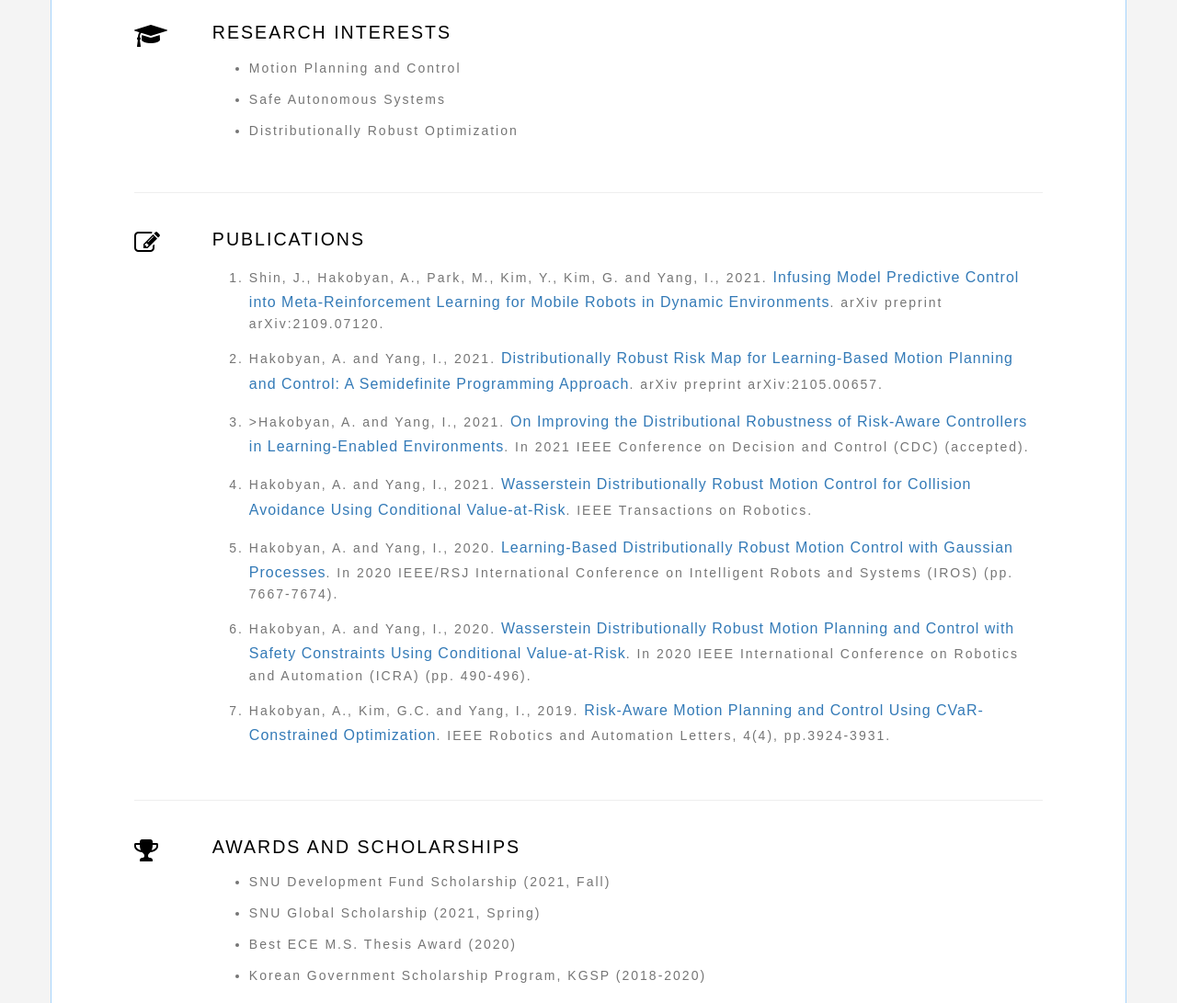
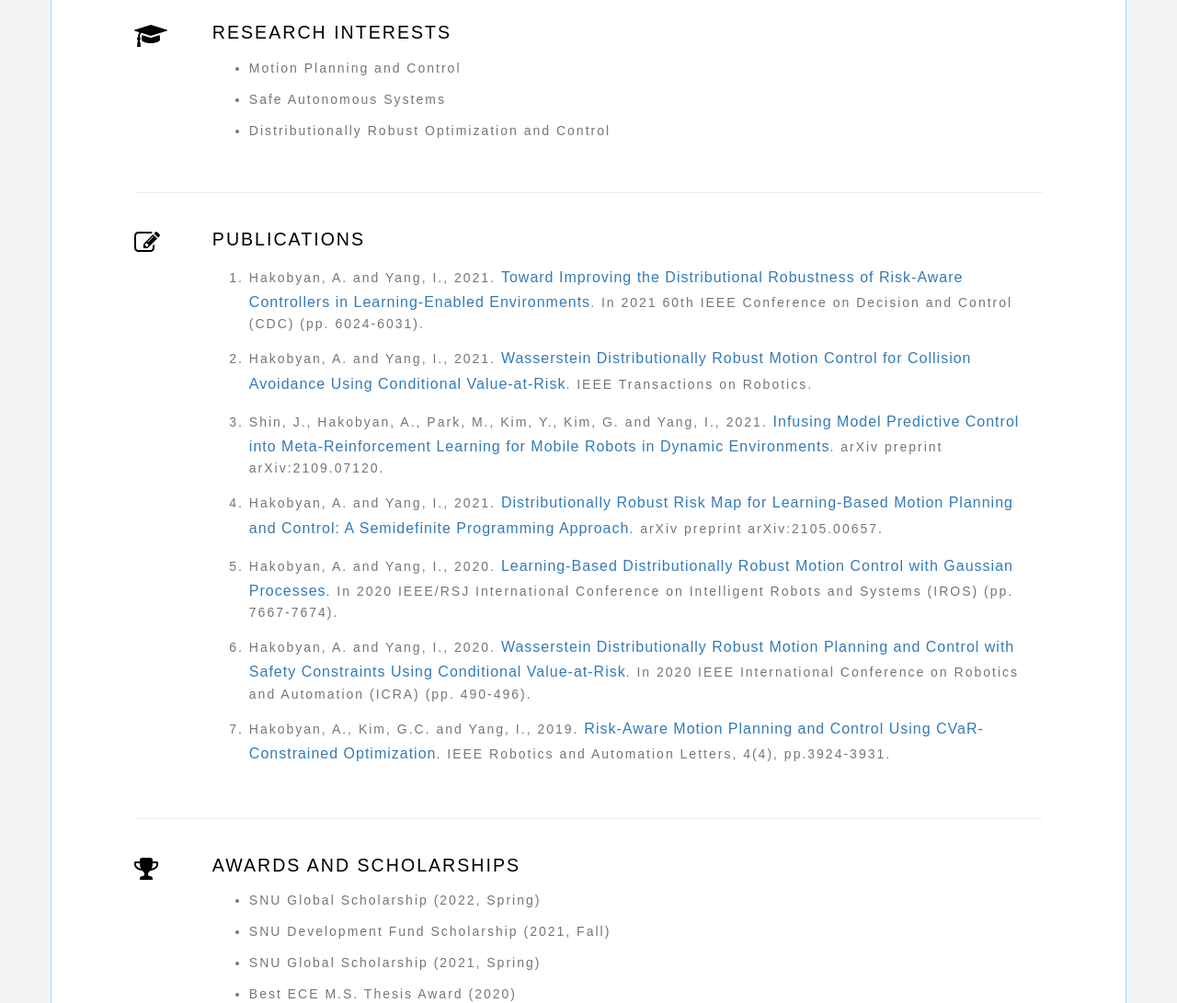
Before and after one commit to astghikhakobyan/astghikhakobyan.github.io, a plain HTML site: page index.html in a window 1280 px wide. Shown: the part 680-1771 px from the top of the page at 92% size. Drawn offline with nearby package versions, Linux system fonts and the light colour scheme; a web font is replaced by a local one.

Commit message:
Update index.html

```diff
--- a/index.html
+++ b/index.html
@@ -96,7 +96,7 @@
 					<ul>
 						<li>Motion Planning and Control</li>
 						<li>Safe Autonomous Systems</li>
-						<li>Distributionally Robust Optimization</li>
+						<li>Distributionally Robust Optimization and Control</li>
 					</ul>
 				</div>
 			</div>
@@ -111,13 +111,13 @@
                 <div class="col-sm-11">
 					<h3>Publications</h3>
 					<ol>
+						<li>Hakobyan, A. and Yang, I., 2021. <a href="https://ieeexplore.ieee.org/abstract/document/9682981">Toward Improving the Distributional Robustness of Risk-Aware Controllers in Learning-Enabled Environments</a>. In 2021 60th IEEE Conference on Decision and Control (CDC) (pp. 6024-6031).</li>
+						<li>Hakobyan, A. and Yang, I., 2021. <a href="https://ieeexplore.ieee.org/abstract/document/9547384">Wasserstein Distributionally Robust Motion Control for Collision Avoidance Using Conditional Value-at-Risk</a>. IEEE Transactions on Robotics.</li>
 						<li>Shin, J., Hakobyan, A., Park, M., Kim, Y., Kim, G. and Yang, I., 2021. <a href="https://arxiv.org/pdf/2109.07120">Infusing Model Predictive Control into Meta-Reinforcement Learning for Mobile Robots in Dynamic Environments</a>. arXiv preprint arXiv:2109.07120.</li>
 						<li>Hakobyan, A. and Yang, I., 2021. <a href="https://arxiv.org/pdf/2105.00657">Distributionally Robust Risk Map for Learning-Based Motion Planning and Control: A Semidefinite Programming Approach</a>. arXiv preprint arXiv:2105.00657.</li>
-						<li>>Hakobyan, A. and Yang, I., 2021. <a href="">On Improving the Distributional Robustness of Risk-Aware Controllers in Learning-Enabled Environments</a>. In 2021 IEEE Conference on Decision and Control (CDC) <it>(accepted)</it>.</li>
-						<li>Hakobyan, A. and Yang, I., 2021. <a href="https://ieeexplore.ieee.org/iel7/8860/4359257/09547384.pdf">Wasserstein Distributionally Robust Motion Control for Collision Avoidance Using Conditional Value-at-Risk</a>. IEEE Transactions on Robotics.</li>
-						<li>Hakobyan, A. and Yang, I., 2020. <a href="https://ieeexplore.ieee.org/iel7/9340668/9340635/09341415.pdf">Learning-Based Distributionally Robust Motion Control with Gaussian Processes</a>. In 2020 IEEE/RSJ International Conference on Intelligent Robots and Systems (IROS) (pp. 7667-7674).</li>
-						<li>Hakobyan, A. and Yang, I., 2020. <a href="https://ieeexplore.ieee.org/iel7/9187508/9196508/09196857.pdf">Wasserstein Distributionally Robust Motion Planning and Control with Safety Constraints Using Conditional Value-at-Risk</a>. In 2020 IEEE International Conference on Robotics and Automation (ICRA) (pp. 490-496).</li>
-						<li>Hakobyan, A., Kim, G.C. and Yang, I., 2019. <a href="https://ieeexplore.ieee.org/iel7/7083369/7339444/08767973.pdf">Risk-Aware Motion Planning and Control Using CVaR-Constrained Optimization</a>. IEEE Robotics and Automation Letters, 4(4), pp.3924-3931.</li>
+						<li>Hakobyan, A. and Yang, I., 2020. <a href="https://ieeexplore.ieee.org/abstract/document/9341415">Learning-Based Distributionally Robust Motion Control with Gaussian Processes</a>. In 2020 IEEE/RSJ International Conference on Intelligent Robots and Systems (IROS) (pp. 7667-7674).</li>
+						<li>Hakobyan, A. and Yang, I., 2020. <a href="https://ieeexplore.ieee.org/abstract/document/9196857">Wasserstein Distributionally Robust Motion Planning and Control with Safety Constraints Using Conditional Value-at-Risk</a>. In 2020 IEEE International Conference on Robotics and Automation (ICRA) (pp. 490-496).</li>
+						<li>Hakobyan, A., Kim, G.C. and Yang, I., 2019. <a href="https://ieeexplore.ieee.org/abstract/document/8767973">Risk-Aware Motion Planning and Control Using CVaR-Constrained Optimization</a>. IEEE Robotics and Automation Letters, 4(4), pp.3924-3931.</li>
 					</ol>
                 </div>
             </div><!--Education & Certifications end-->
@@ -132,6 +132,7 @@
                 <div class="col-sm-11">
                     <h3>Awards and Scholarships</h3>
                     <ul>
+						<li>SNU Global Scholarship (2022, Spring)</li>
 						<li>SNU Development Fund Scholarship (2021, Fall)</li>
 						<li>SNU Global Scholarship (2021, Spring)</li>
 						<li>Best ECE M.S. Thesis Award (2020)</li>
```
